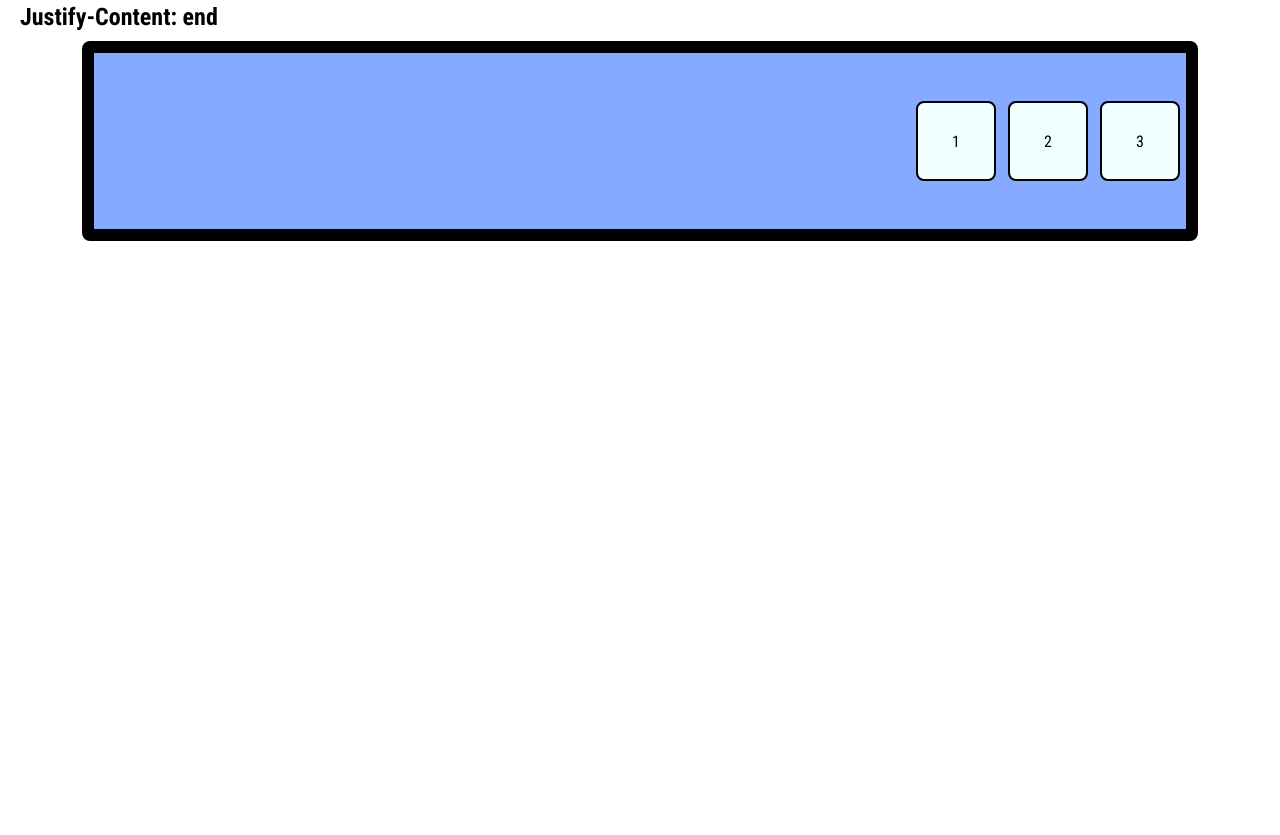
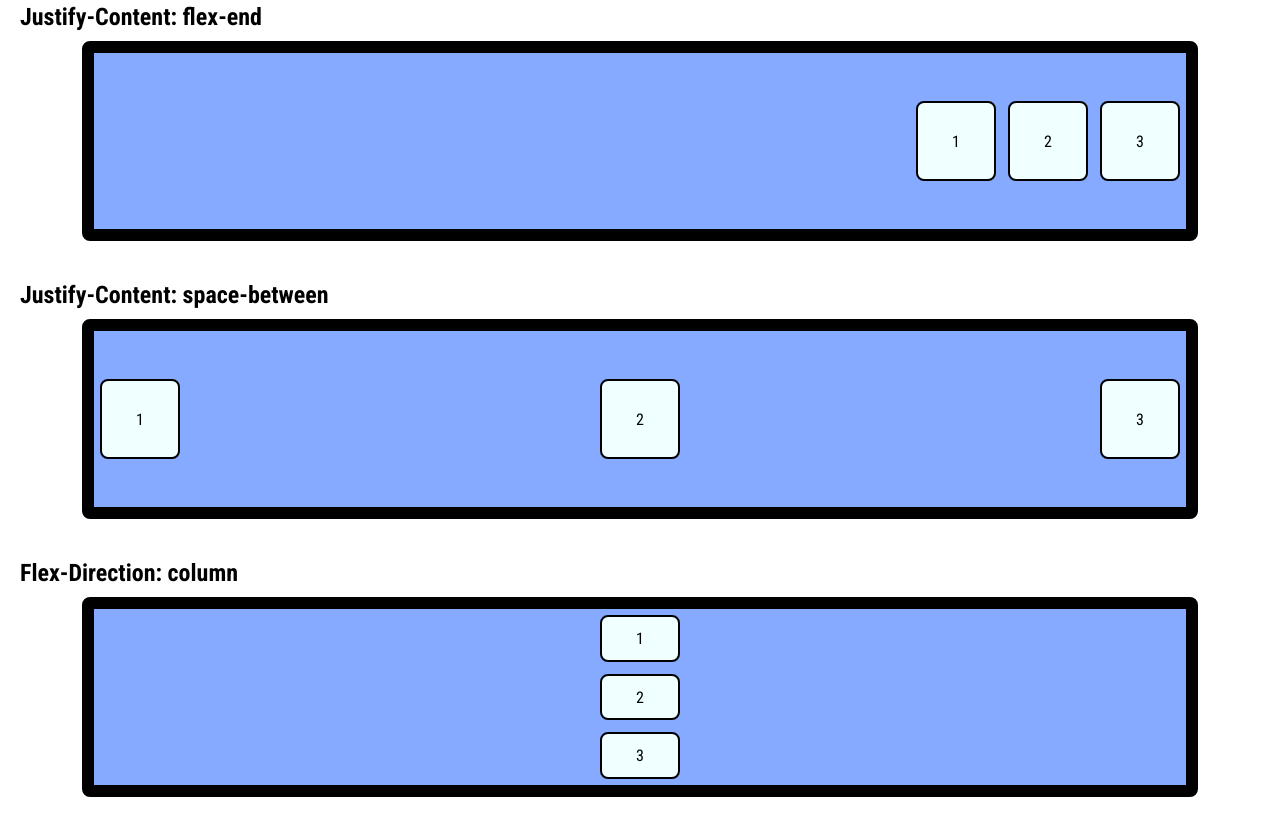
Before and after one commit to vboehm09/Progresso-HTML, a plain HTML site: page index.html in a window 1280 px wide. Shown: the part 611-1446 px from the top of the page. Before the commit the page ends 912 px from the top, so only its background shows below. Drawn offline with Linux system fonts and the light colour scheme.

Commit message:
feat: cria as seções justify-between e flex-column

```diff
--- a/assets/styles/index.css
+++ b/assets/styles/index.css
@@ -49,3 +49,11 @@ h2 {
 .justify-end {
     justify-content: flex-end;
 }
+
+.justify-between {
+    justify-content: space-between;
+}
+
+.flex-column {
+    flex-direction: column;
+}
--- a/index.html
+++ b/index.html
@@ -20,7 +20,7 @@
         </div>
     </section>
 
-        <section>
+    <section>
         <h2>Justify-Content: center</h2>
 
         <div class="flex-container justify-center">
@@ -30,8 +30,8 @@
         </div>
     </section>
 
-            <section>
-        <h2>Justify-Content: end</h2>
+    <section>
+        <h2>Justify-Content: flex-end</h2>
 
         <div class="flex-container justify-end">
             <div class="flex-item">1</div>
@@ -39,5 +39,25 @@
             <div class="flex-item">3</div>
         </div>
     </section>
+
+    <section>
+        <h2>Justify-Content: space-between</h2>
+
+        <div class="flex-container justify-between">
+            <div class="flex-item">1</div>
+            <div class="flex-item">2</div>
+            <div class="flex-item">3</div>
+        </div>
+    </section>
+
+    <section>
+        <h2>Flex-Direction: column</h2>
+
+        <div class="flex-container flex-column">
+            <div class="flex-item">1</div>
+            <div class="flex-item">2</div>
+            <div class="flex-item">3</div>
+        </div>
+    </section>
 </body>
 </html>
```
